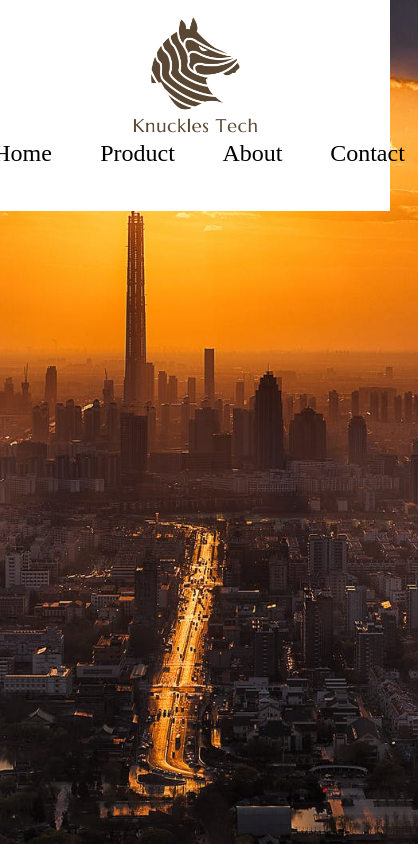
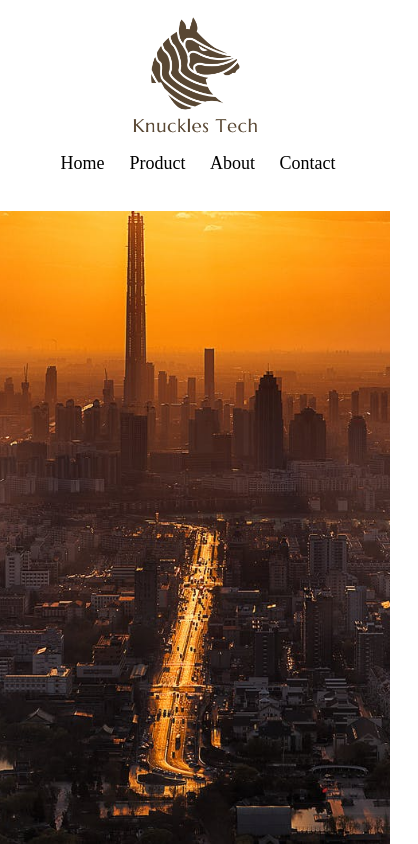
Before and after one commit to Batking74/Landing-Page-Project, a plain HTML site: page index.html in a window 390 px wide. Shown: the whole page, 418 px wide, since content can reach past the window. Drawn offline with Linux system fonts and the light colour scheme.

Commit message:
Made the site more responsive!

```diff
--- a/Assets/home.css
+++ b/Assets/home.css
@@ -16,7 +16,7 @@ body {
     top: 3%;
     text-align: center;
     display: grid;
-    grid-template-columns: 100px 100px 100px 100px;
+    grid-template-columns: repeat(4, 100px);
 }
 
 .nav-container a {
@@ -29,7 +29,7 @@ body {
     background-color: #ffffff;
     padding: 0 3vmax 0 3vmax;
     width: 300px;
-    height: 745px;
+    height: 93.9rex;
     display: flex;
     flex-direction: row;
     align-items: center;
@@ -42,17 +42,20 @@ body {
 /* iPad Pro */
 @media screen and (max-width: 1024px) {
     .nav-container {
-        position: static;
+        position: initial;
         gap: 80px;
+        grid-template-columns: repeat(4, 60px);
+
     }
 
     .nav-container a {
+        margin-top: 13px;
         color: #000000;
-        font-size: xx-large;
+        font-size: x-large;
     }
 
     .myLogo-bg {
-        width: 100%;
+        width: 100vw;
         padding: 2vmax 0 3vmax 0;
         height: 20vmax;
         flex-direction: column;
@@ -70,11 +73,11 @@ body {
     }
 
     .nav-container a {
-        font-size: x-large;
+        font-size: large;
     }
 
     .myLogo-bg {
-        width: 100%;
+        /* width: 100%; */
         padding: 2vmax 0 3vmax 0;
         height: 20vmax;
         flex-direction: column;
--- a/index.html
+++ b/index.html
@@ -4,6 +4,7 @@
     <meta charset="UTF-8">
     <meta http-equiv="X-UA-Compatible" content="IE=edge">
     <meta name="viewport" content="width=device-width, initial-scale=1.0">
+    <meta name="description" content="Basic Landing Page Design">
     <title>Knuckles Inc</title>
     <link rel="stylesheet" href="./Assets/home.css">
 </head>
```
